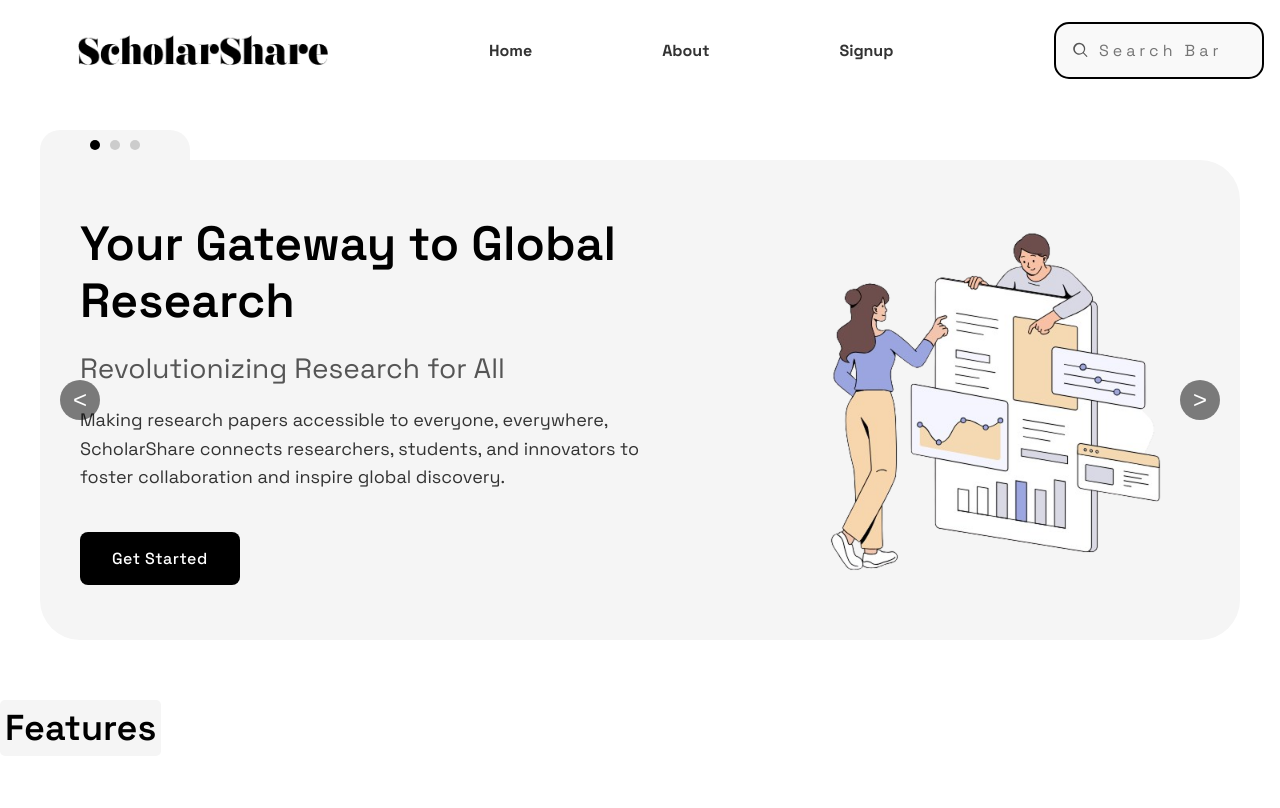
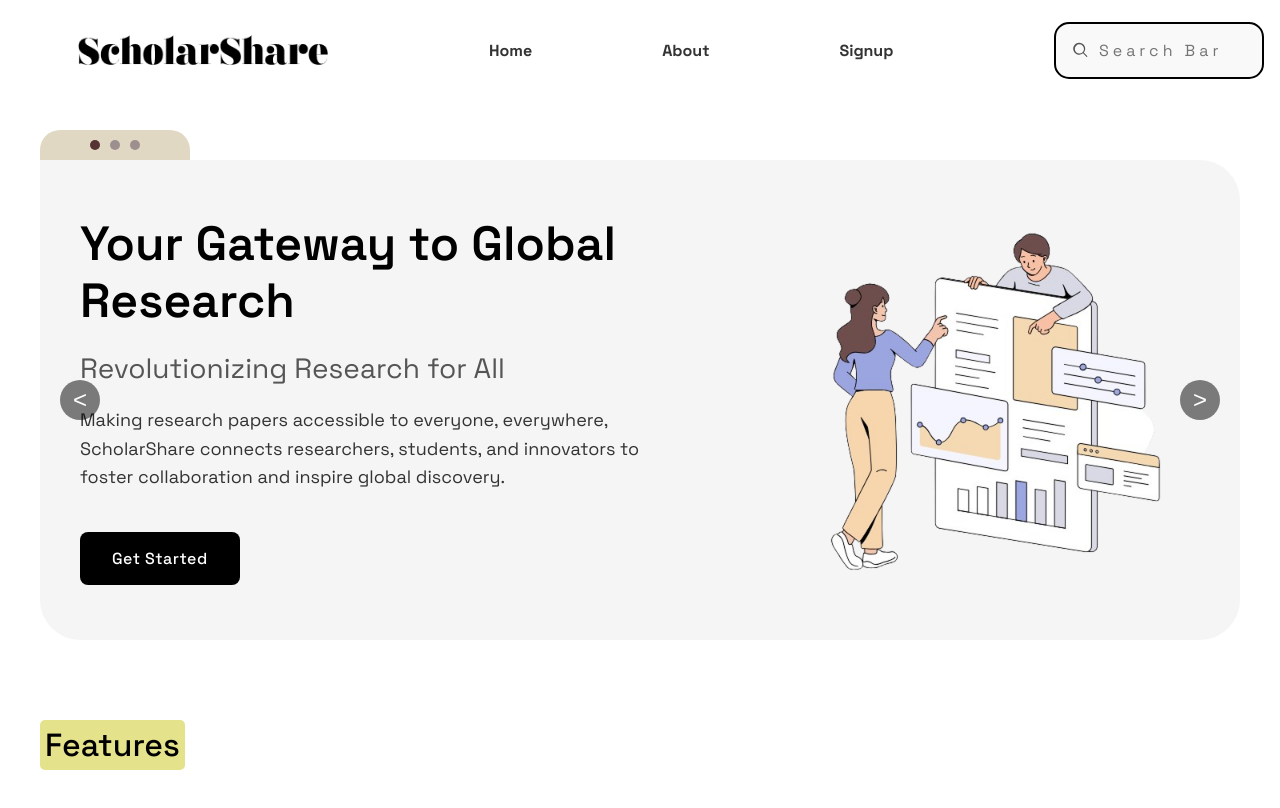
Before and after one commit to lisorthman/Scholarshare21, a Next.js app: page / in a window 1280 px wide. Shown: the top 808 px of the page. Built offline with nearby package versions, Linux system fonts and the light colour scheme.

Commit message:
home colr change

```diff
--- a/app/page.tsx
+++ b/app/page.tsx
@@ -91,14 +91,14 @@ const HomePage: React.FC = () => {
               position: 'absolute',
               top: '-30px', // Position above the main box
               left: '0px', // Align with the main box
-              backgroundColor: '#F5F5F5', // Ash color to match the main box
+              backgroundColor: '#E0D8C3',
               borderRadius: '20px 20px 0 0', // Curved edges at the top
               padding: '10px 50px', // Padding for the dots
               display: 'flex',
               gap: '10px', // Space between dots
               zIndex: 1, // Ensure it's above the main box
               width: '150px', // Adjust width of the small box
-              height: '40px', // Adjust height of the small box
+              height: '30px', // Adjust height of the small box
             }}
           >
             {slides.map((_, index) => (
@@ -108,7 +108,7 @@ const HomePage: React.FC = () => {
                   width: '10px',
                   height: '10px',
                   borderRadius: '50%', // Circular dots
-                  backgroundColor: currentSlide === index ? '#000' : '#CCC', // Black for active, gray for inactive
+                  backgroundColor: currentSlide === index ? '#563434' : '#9E8F8F', // Black for active, gray for inactive
                   transition: 'background-color 0.3s ease', // Smooth transition
                 }}
               />
@@ -284,22 +284,24 @@ const HomePage: React.FC = () => {
       <div
         style={{
           width: '100%',
-          maxWidth: '1200px', // Match the max-width of the slideshow
-          margin: '20 auto', // Center the box
+          maxWidth: '1240px', // Match the max-width of the slideshow
+          margin: '0 auto', // Center the box
+          padding: '20px', // Add padding for spacing
         }}
       >
         <div
           style={{
-            backgroundColor: '#F5F5F5', // Ash color to match the slideshow
+            backgroundColor: '#E5E28C', // Ash color to match the slideshow
             borderRadius: '5px', // Curved edges
             padding: '5px', // Inner padding
             width: 'fit-content', // Adjust width to fit content
+            maxHeight:'50px'
           }}
         >
           <h2
             style={{
-              fontSize: '2.25rem', // Adjust font size
-              fontWeight: '600', // Semi-bold
+              fontSize: '2rem', // Adjust font size
+              fontWeight: '450', // Semi-bold
               color: '#000', // Black text
               margin: 0, // Remove default margin
             }}
```
